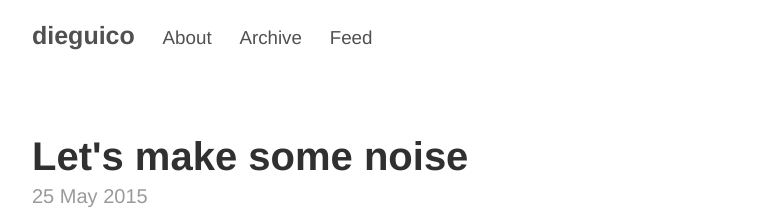
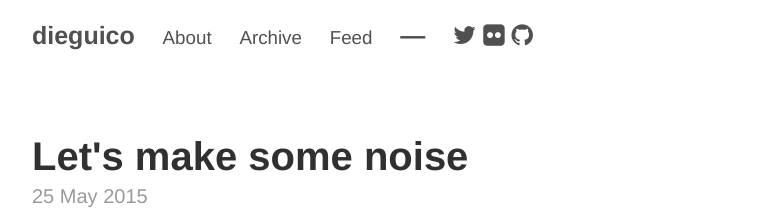
Before and after one commit to dieguico/old.dieguico.github.io, a Jekyll site: the page built from index.html, in a window 1280 px wide. Shown: the top 214 px of the page, without its empty margins (248-1030 px from the left). Built offline with Jekyll 4.4.1, drawn with Linux system fonts in a browser that asks for light colours; nearby versions of some CDN libraries; Markdown is read by kramdown in place of the engine named in the settings; the list of posts is cut into pages by our own code.

Commit message:
styles and social icons

```diff
--- a/_includes/head.html
+++ b/_includes/head.html
@@ -22,5 +22,6 @@
                                  <link rel="shortcut icon" href="/public/favicon.ico">
 
   <!-- RSS -->
-  <link rel="alternate" type="application/rss+xml" title="RSS" href="/atom.xml">
+  <link rel="alternate" type="application/rss+xml" title="RSS" href="/atom.xml"
+
 </head>
--- a/_layouts/default.html
+++ b/_layouts/default.html
@@ -2,7 +2,9 @@
 <html xmlns="http://www.w3.org/1999/xhtml" xml:lang="en" lang="en-us">
 
   {% include head.html %}
+
   {% include google_analytics.html %}
+  <link rel="stylesheet" href="//maxcdn.bootstrapcdn.com/font-awesome/4.3.0/css/font-awesome.min.css">
 
   <body>
 
@@ -14,7 +16,13 @@
           {% for page in site.pages_list %}
               &nbsp;&nbsp;&nbsp;<small><a href="{{ page[1]  }}">{{ page[0] }}</a></small>
           {% endfor %}
-
+	  &nbsp;&nbsp;&nbsp;&mdash;&nbsp;&nbsp;&nbsp;
+          <a href="https://twitter.com/dieguico" target="_blank">
+            <i class="fa fa-twitter"></i></a>
+          <a href="https://flickr.com/dieguico" target="_blank">
+            <i class="fa fa-flickr"></i></a>
+          <a href="https://github.com/dieguico" target="_blank">
+            <i class="fa fa-github"></i></a>
         </h3>
       </div>
 
--- a/_layouts/post.html
+++ b/_layouts/post.html
@@ -23,9 +23,3 @@ layout: default
     {% endfor %}
   </ul>
 </div>
-
-<footer class="footer">
-  {% if site.footer-links.github %}<a href="http://github.com/{{ site.footer-links.github }}">{% include svg-icons/github.html %}</a>{% endif %}
-  {% if site.footer-links.twitter %}<a href="http://twitter.com/{{ site.footer-links.twitter }}">{% include svg-icons/twitter.html %}</a>{% endif %}
-  {% if site.footer-links.flickr %}<a href="http://flickr.com/{{ site.footer-links.twitter }}">{% include svg-icons/flickr.html %}</a>{% endif %}
-</footer>
```
